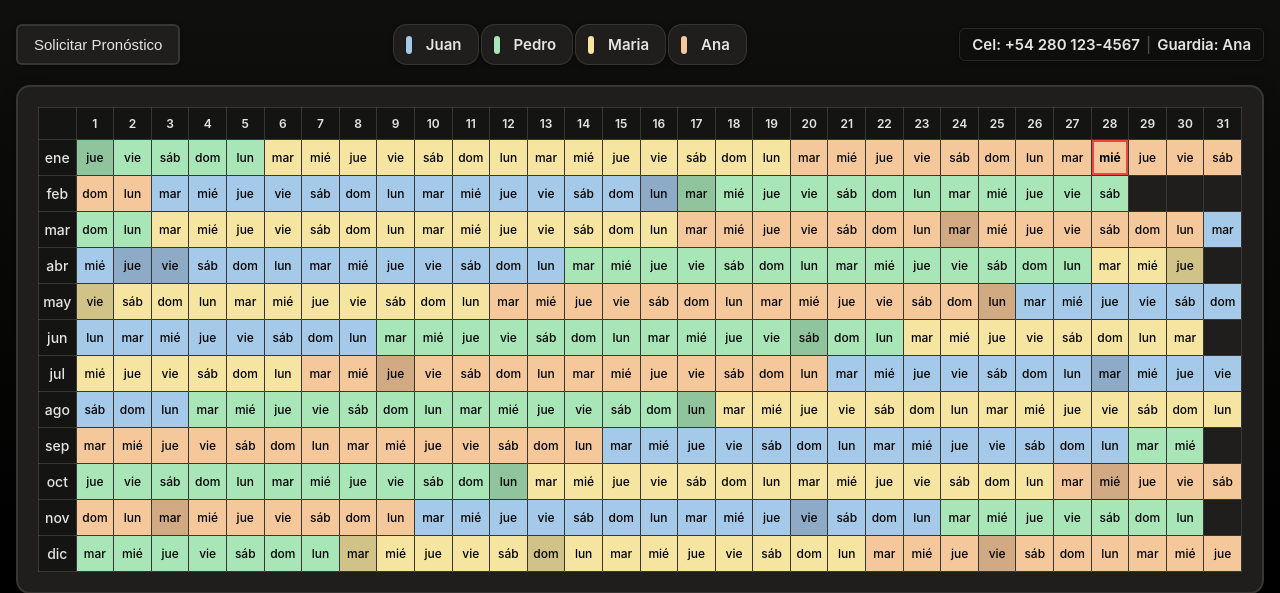
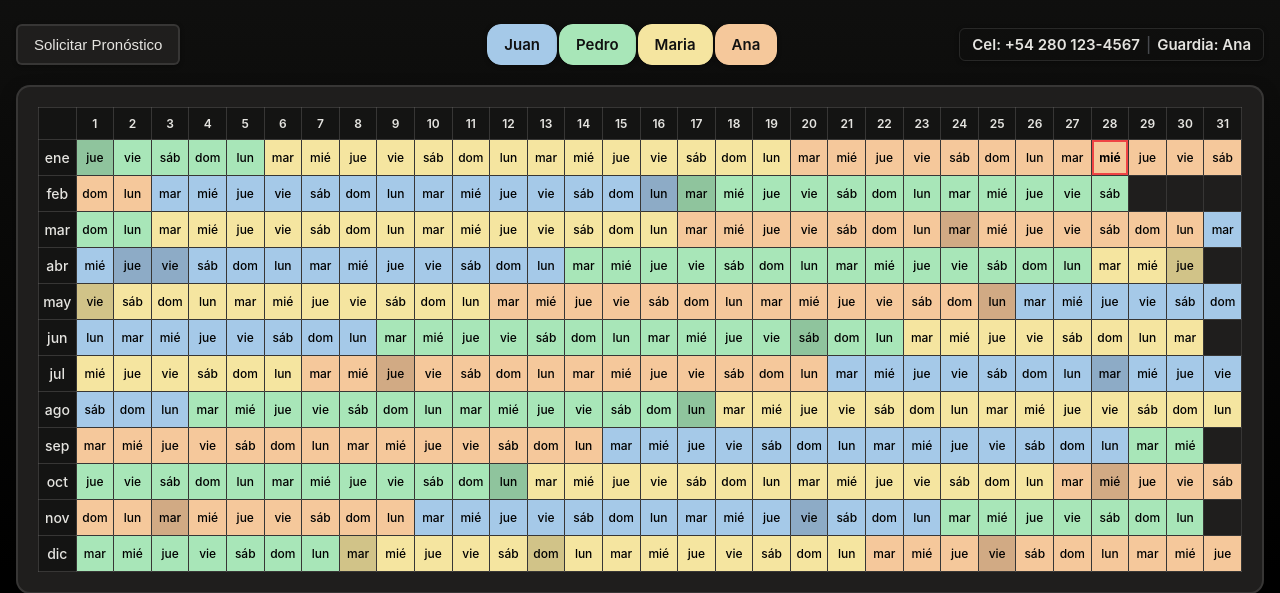
Before and after one commit to mferrari98/cont-guardias, a Flask app: page / in a window 1280 px wide. Shown: the part 189-782 px from the top of the page. Run offline with Flask 3, Linux system fonts and the light colour scheme.

Commit message:
cambios en la imagen descargable

```diff
--- a/static/css/guardias.css
+++ b/static/css/guardias.css
@@ -407,19 +407,22 @@
     align-items: center;
     gap: 2px;
     flex-wrap: nowrap;
+    margin-left: 125px;
 }
 
 .leyenda-item {
     position: relative;
     display: inline-flex;
     align-items: center;
-    padding: 10px 16px 10px 32px;
+    justify-content: center;
+    text-align: center;
+    padding: 10px 16px;
     border-radius: var(--radius-card);
     font-weight: 600;
     font-size: clamp(13px, 1.2vw, 15px);
-    border: 1px solid var(--border-medium);
-    background: var(--bg-card);
-    color: var(--text-primary);
+    border: 1px solid var(--guardia-color);
+    background: var(--guardia-color);
+    color: #111111;
     cursor: pointer;
     transition: all 0.3s ease-out;
     box-shadow: var(--shadow-sm);
@@ -433,16 +436,7 @@
 
 
 .leyenda-item::before {
-    content: '';
-    position: absolute;
-    left: 12px;
-    top: 50%;
-    width: 6px;
-    height: 18px;
-    border-radius: 999px;
-    background: var(--guardia-color);
-    transform: translateY(-50%);
-    box-shadow: 0 0 0 1px rgba(0, 0, 0, 0.12);
+    content: none;
 }
 
 .leyenda-item:hover {
--- a/static/js/guardias.js
+++ b/static/js/guardias.js
@@ -74,20 +74,53 @@
     const titulo = document.createElement('h2');
     titulo.textContent = 'Cronograma de Guardias ' + anioActual;
     titulo.style.cssText = `
-        text-align: center;
-        margin-bottom: 15px;
+        text-align: right;
         color: ${getComputedStyle(document.body).color};
         font-family: ${getComputedStyle(document.body).fontFamily};
+        margin: 0;
+        white-space: nowrap;
+    `;
+
+    const leyenda = document.querySelector('.leyenda');
+    let leyendaWrapper = null;
+    if (leyenda) {
+        const leyendaClone = leyenda.cloneNode(true);
+        leyendaWrapper = document.createElement('div');
+        leyendaWrapper.style.cssText = `
+            display: flex;
+            justify-content: flex-end;
+            flex-wrap: wrap;
+            gap: 6px;
+            margin-left: auto;
+        `;
+        leyendaWrapper.appendChild(leyendaClone);
+    }
+
+    const headerRow = document.createElement('div');
+    headerRow.style.cssText = `
+        display: flex;
+        align-items: center;
+        justify-content: space-between;
+        gap: 16px;
+        margin-bottom: 12px;
+        width: 100%;
     `;
 
     const tablaClone = elemento.cloneNode(true);
+    tablaClone.querySelectorAll('.today').forEach((celda) => {
+        celda.classList.remove('today');
+    });
     const anchoTabla = elemento.scrollWidth || elemento.offsetWidth;
     const altoTabla = elemento.scrollHeight || elemento.offsetHeight;
     tablaClone.style.overflow = 'visible';
     tablaClone.style.width = `${anchoTabla}px`;
     tablaClone.style.maxWidth = 'none';
 
-    wrapper.appendChild(titulo);
+    headerRow.appendChild(titulo);
+    if (leyendaWrapper) {
+        headerRow.appendChild(leyendaWrapper);
+    }
+    wrapper.appendChild(headerRow);
     wrapper.appendChild(tablaClone);
     document.body.appendChild(wrapper);
 
```
